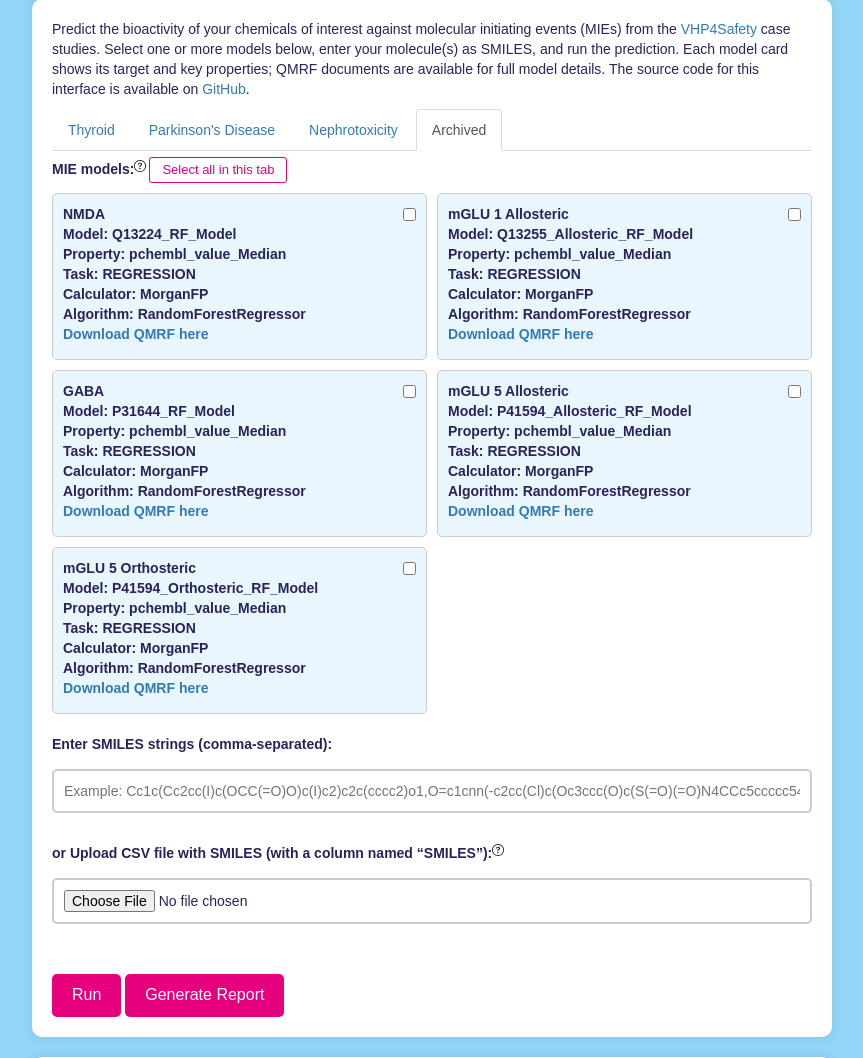
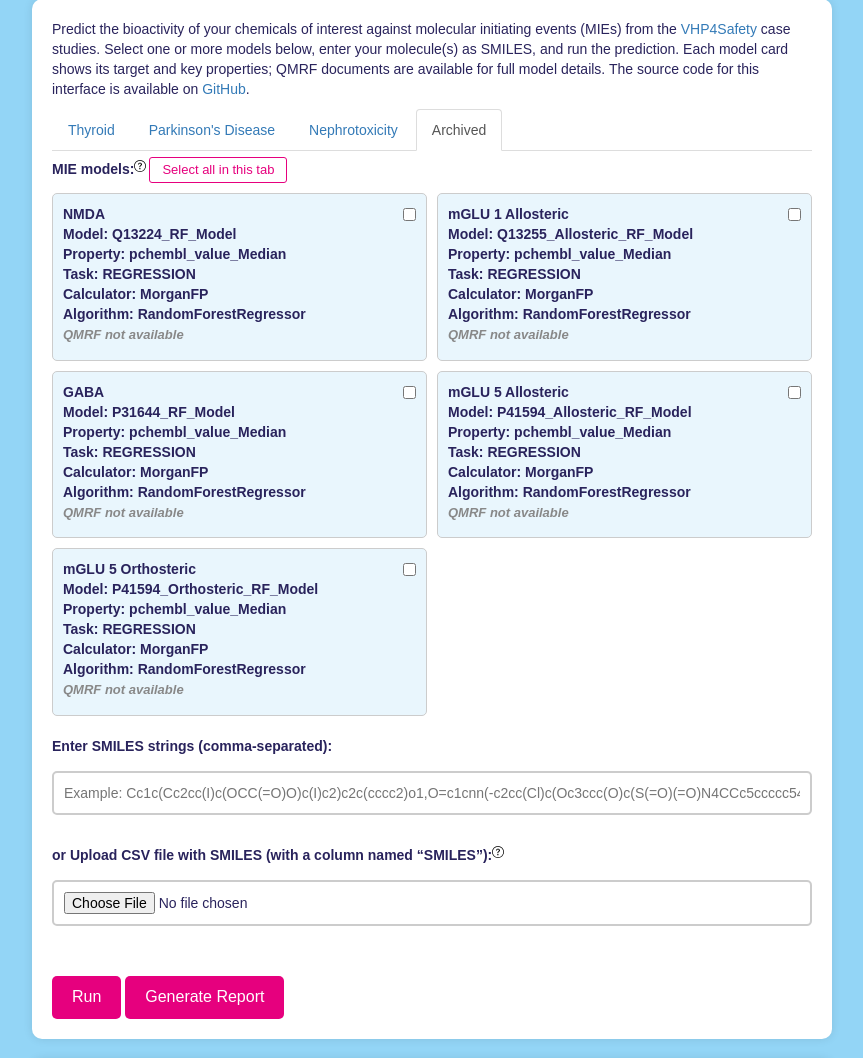
Before and after one commit to VHP4Safety/QSPRpred-Docker, a Flask app: page / in a window 1280 px wide, after a click on "Archived". Shown: the part 182-1240 px from the top of the page, without its empty margins (208-1071 px from the left). Run offline with Flask 3, Linux system fonts and the light colour scheme; some libraries are stand-ins or nearby versions.

Commit message:
Hide QMRF download link for models without a QMRF document (#60)
The archived RF models ship no qmrf_<name>.docx, so their 'Download QMRF
here' link 500'd. extract_model_info now records a has_qmrf flag and the
template shows the link only when the document exists, otherwise a muted
'QMRF not available' note. The /download route also returns a clean 404
instead of a 500 when the file is missing.

```diff
--- a/app.py
+++ b/app.py
@@ -210,6 +210,7 @@ def extract_model_info(directory):
             with open(meta_path, 'r') as meta_file:
                 meta_data = json.load(meta_file)
                 state = meta_data['py/state']
+                curr_dir = os.path.join(directory, d)
                 model_info = {
                     'name': state['name'],
                     'pref_name': state['pref_name'],
@@ -218,7 +219,9 @@ def extract_model_info(directory):
                     'target_property_task': state['targetProperties'][0]['py/state']['task']['py/reduce'][1]['py/tuple'][0],
                     'feature_calculator': state['featureCalculators'][0]['py/object'].split('.')[-1],
                     'algorithm': state['alg'].split('.')[-1],
-                    'currDir': os.path.join(directory, d),
+                    'currDir': curr_dir,
+                    # Only some models ship a QMRF document; used to hide a dead download link
+                    'has_qmrf': os.path.isfile(os.path.join(curr_dir, f"qmrf_{state['name']}.docx")),
                 }
                 models_info.append(model_info)
                 logging.info(f"Loaded model metadata: {model_info}")
@@ -228,7 +231,10 @@ def extract_model_info(directory):
 def download_qmrf():
     path = request.args.get('path')
     target = request.args.get('target')
-    return send_file(path + f'/qmrf_{target}.docx', as_attachment=True)
+    qmrf_path = f'{path}/qmrf_{target}.docx'
+    if not os.path.isfile(qmrf_path):
+        return jsonify({'error': f'No QMRF document is available for {target}.'}), 404
+    return send_file(qmrf_path, as_attachment=True)
 
 @app.route('/downloadqprf')
 def download_qprf():
--- a/static/styles.css
+++ b/static/styles.css
@@ -261,3 +261,9 @@ th {
     color: #fff;
     background: #E6007E;
 }
+
+.qmrf-missing {
+    color: #888;
+    font-style: italic;
+    font-size: 13px;
+}
--- a/templates/index.html
+++ b/templates/index.html
@@ -159,7 +159,7 @@
                                 Task: {{ model.target_property_task }}<br>
                                 Calculator: {{ model.feature_calculator }}<br>
                                 Algorithm: {{ model.algorithm }}<br>
-                                <a href="{{ url_for('download_qmrf', path=model.currDir, target=model.name) }}">Download QMRF here</a>
+                                {% if model.has_qmrf %}<a href="{{ url_for('download_qmrf', path=model.currDir, target=model.name) }}">Download QMRF here</a>{% else %}<span class="qmrf-missing">QMRF not available</span>{% endif %}
                             </label>
                         </div>
                         {% endfor %}
@@ -180,7 +180,7 @@
                                 Task: {{ model.target_property_task }}<br>
                                 Calculator: {{ model.feature_calculator }}<br>
                                 Algorithm: {{ model.algorithm }}<br>
-								<a href="{{ url_for('download_qmrf', path=model.currDir, target=model.name) }}">Download QMRF here</a>
+								{% if model.has_qmrf %}<a href="{{ url_for('download_qmrf', path=model.currDir, target=model.name) }}">Download QMRF here</a>{% else %}<span class="qmrf-missing">QMRF not available</span>{% endif %}
                             </label>
                         </div>
                         {% endfor %}
@@ -203,7 +203,7 @@
                                     Task: {{ model.target_property_task }}<br>
                                     Calculator: {{ model.feature_calculator }}<br>
                                     Algorithm: {{ model.algorithm }}<br>
-                                    <a href="{{ url_for('download_qmrf', path=model.currDir, target=model.name) }}">Download QMRF here</a>
+                                    {% if model.has_qmrf %}<a href="{{ url_for('download_qmrf', path=model.currDir, target=model.name) }}">Download QMRF here</a>{% else %}<span class="qmrf-missing">QMRF not available</span>{% endif %}
                                 </label>
                             </div>
                             {% endfor %}
```
